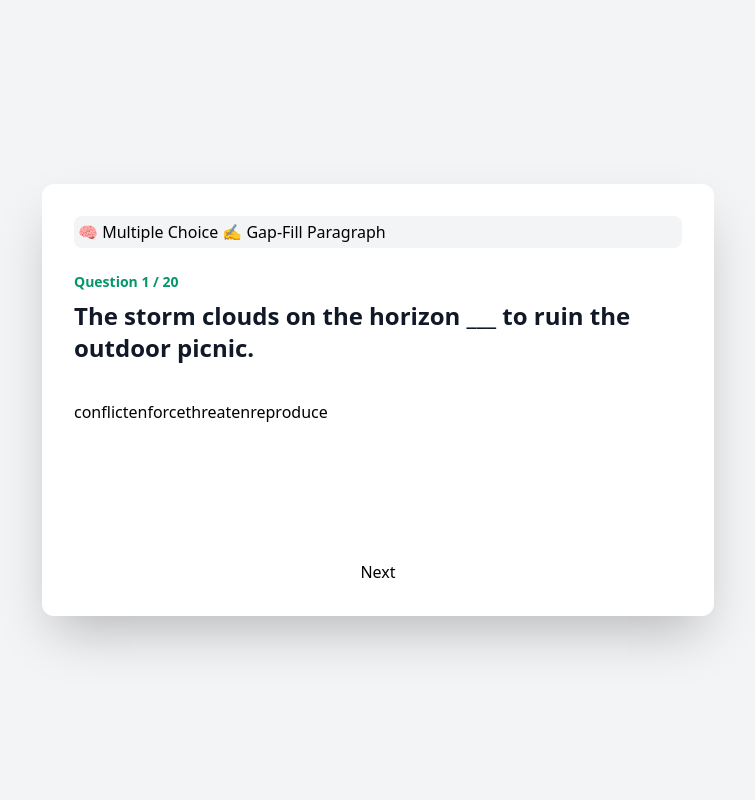
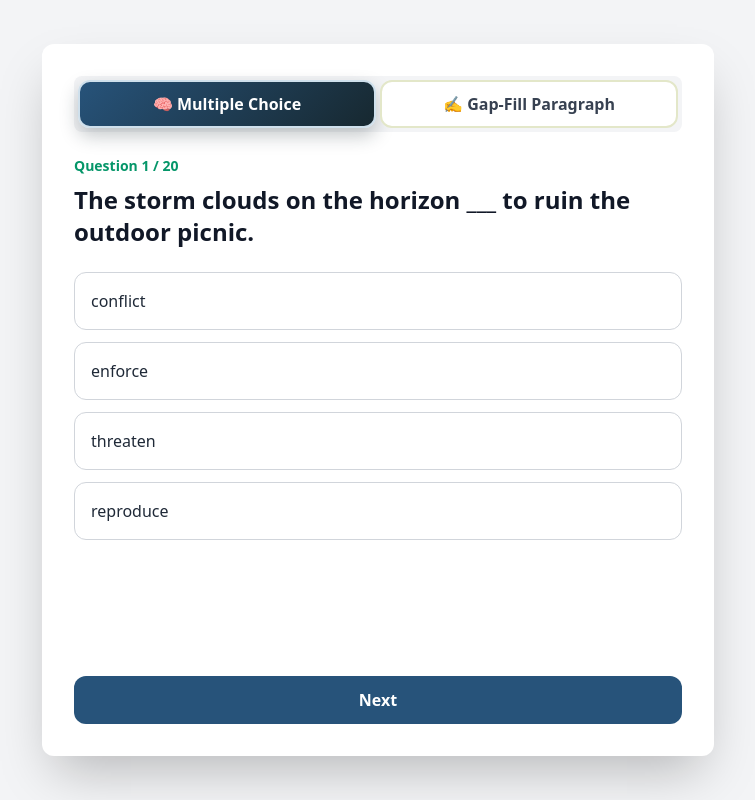
Before and after one commit to meaghanlister/ng-re3-unit3-vocab, a plain HTML site: page index.html in a window 1280 px wide. Shown: the whole page, without its empty margins (262-1017 px from the left). Drawn offline with nearby package versions, Linux system fonts and the light colour scheme.

Commit message:
Add files via upload

```diff
--- a/index.html
+++ b/index.html
@@ -1,4 +1,15 @@
 <!DOCTYPE html>
+<html lang="en">
+
+  <head>
+    <meta charset="UTF-8">
+    <title>NG-RE3-Unit 3 - Vocabulary Quiz</title>
+    <link rel="stylesheet" href="./style.css">
+
+  </head>
+
+  <body>
+  <!DOCTYPE html>
 <html lang="en">
 <head>
   <meta charset="UTF-8" />
@@ -6,8 +17,6 @@
   <title>B2 Vocabulary Quiz</title>
   <!-- Tailwind (CDN utilities only) -->
   <script src="https://cdn.tailwindcss.com"></script>
-   <!-- CSS Call -->
-    <link rel="stylesheet" href="styles.css">
 </head>
 <body class="bg-gray-100 min-h-screen flex items-center justify-center p-4">
   <div class="bg-white p-6 sm:p-8 rounded-xl shadow-2xl w-full max-w-2xl mx-auto">
@@ -132,7 +141,10 @@
     </section>
 
   </div>
-      <!-- JavaScript Call -->
-    <script src="script.js"></script>
 </body>
 </html>
+    <script  src="./script.js"></script>
+
+  </body>
+
+</html>
```
Also changed, not shown: script.js (line endings or trailing spaces), style.css (line endings or trailing spaces).
